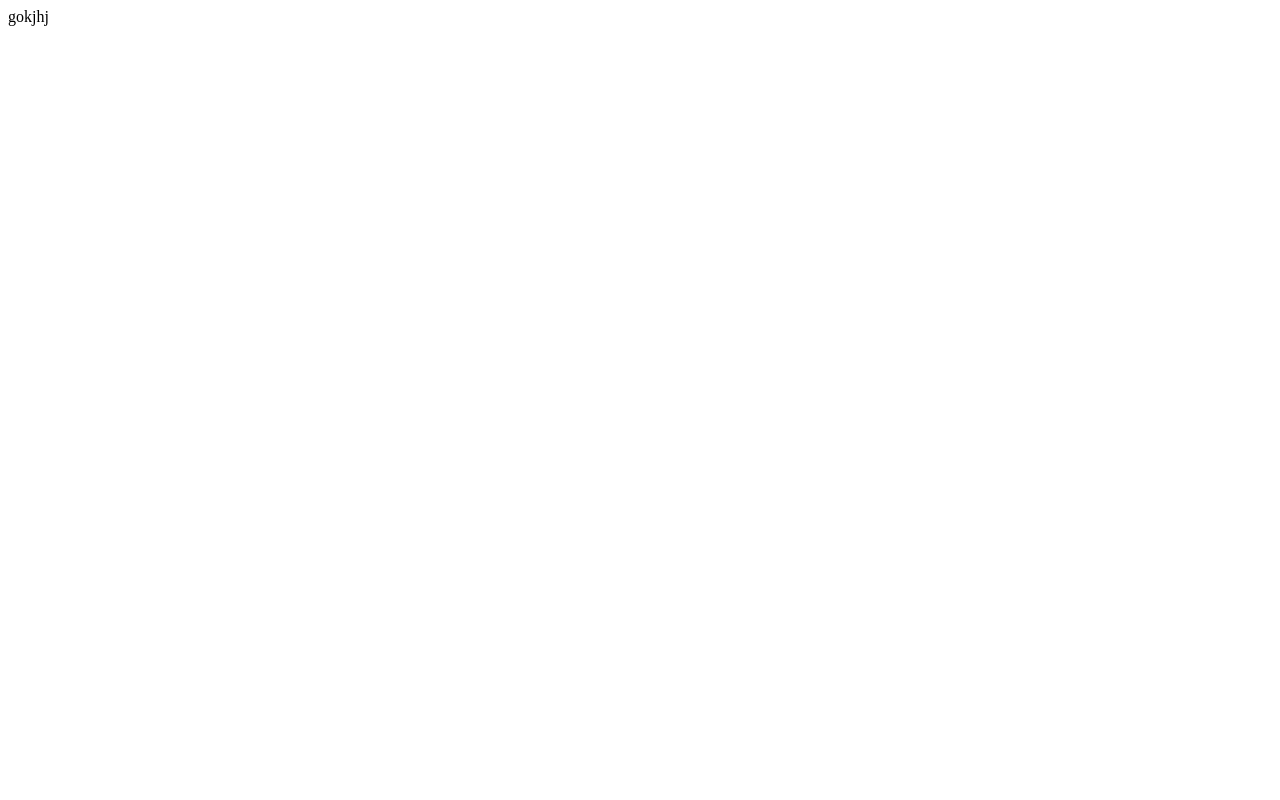
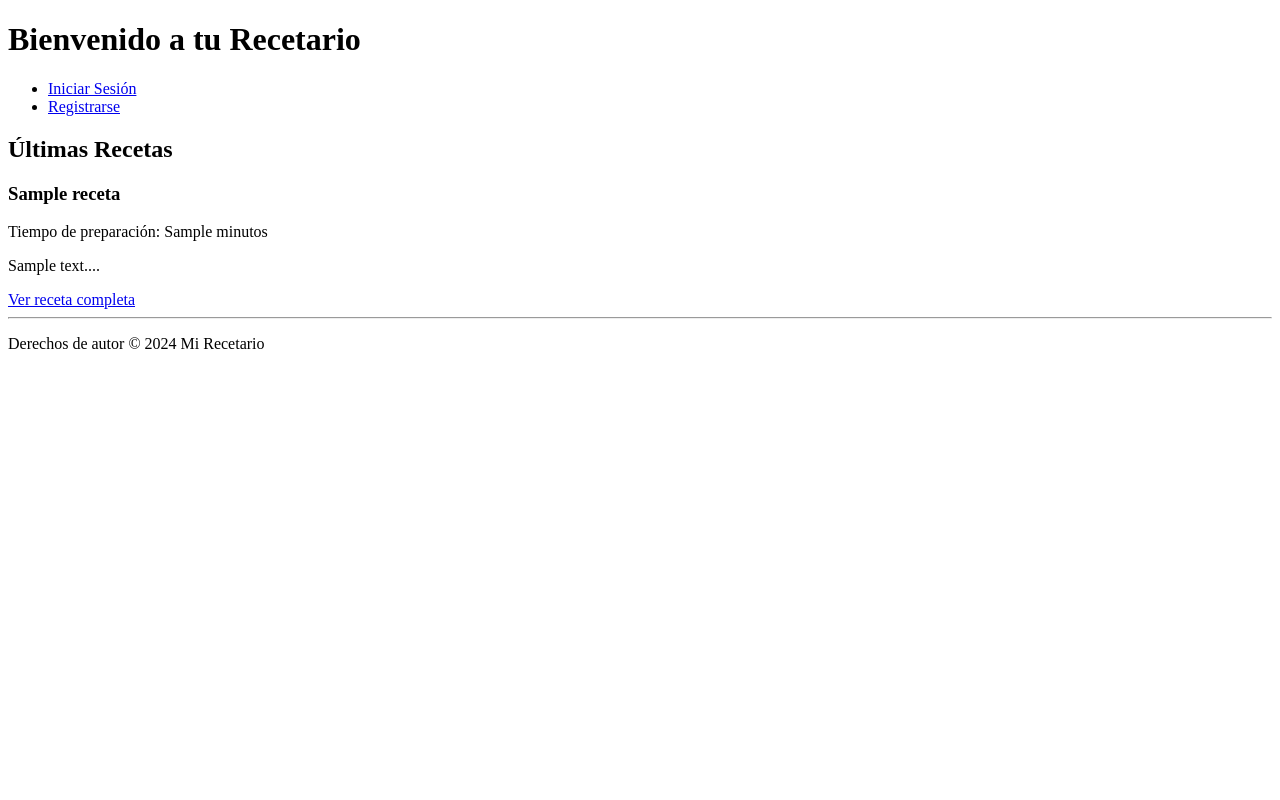
Before and after one commit to isabelaramirez171r-arch/miRecetarioDigital, a PHP site: page / in a window 1280 px wide. Before the commit the page is almost empty. Run offline with PHP 8.4, Linux system fonts and the light colour scheme; tables that the repository leaves empty or names only in its code hold one stand-in row (values such as "Sample post").

Commit message:
archivo index prueba

```diff
--- a/index.php
+++ b/index.php
@@ -1 +1,60 @@
-gokjhj
+<?php
+session_start();
+require_once 'includes/conexion.php'; // Incluye el archivo de conexión
+
+// Consulta para obtener las recetas de la base de datos
+try {
+    $stmt = $conn->query("SELECT * FROM recetas ORDER BY fecha_creacion DESC");
+    $recetas = $stmt->fetchAll(PDO::FETCH_ASSOC);
+} catch (PDOException $e) {
+    echo "Error al obtener recetas: " . $e->getMessage();
+    $recetas = []; // En caso de error, inicializa $recetas como un array vacío
+}
+?>
+
+<!DOCTYPE html>
+<html lang="es">
+<head>
+    <meta charset="UTF-8">
+    <meta name="viewport" content="width=device-width, initial-scale=1.0">
+    <title>Recetas de Cocina</title>
+</head>
+<body>
+    <header>
+        <h1>Bienvenido a tu Recetario</h1>
+        <nav>
+            <ul>
+                <?php if (isset($_SESSION['usuario'])): ?>
+                    <li><a href="agregar_receta.php">Subir Receta</a></li>
+                    <li><a href="perfil.php">Mi Perfil</a></li>
+                    <li><a href="logout.php">Cerrar Sesión</a></li>
+                <?php else: ?>
+                    <li><a href="login.php">Iniciar Sesión</a></li>
+                    <li><a href="registro.php">Registrarse</a></li>
+                <?php endif; ?>
+            </ul>
+        </nav>
+    </header>
+
+    <main>
+        <h2>Últimas Recetas</h2>
+        <?php if (count($recetas) > 0): ?>
+            <?php foreach ($recetas as $receta): ?>
+                <article>
+                    <h3><?php echo htmlspecialchars($receta['titulo']); ?></h3>
+                    <p>Tiempo de preparación: <?php echo htmlspecialchars($receta['tiempo_preparacion']); ?> minutos</p>
+                    <p><?php echo htmlspecialchars(substr($receta['descripcion'], 0, 150)); ?>...</p>
+                    <a href="ver_receta.php?id=<?php echo $receta['id_receta']; ?>">Ver receta completa</a>
+                </article>
+                <hr>
+            <?php endforeach; ?>
+        <?php else: ?>
+            <p>Aún no hay recetas. Sé el primero en subir una.</p>
+        <?php endif; ?>
+    </main>
+
+    <footer>
+        <p>Derechos de autor &copy; 2024 Mi Recetario</p>
+    </footer>
+</body>
+</html>
```
